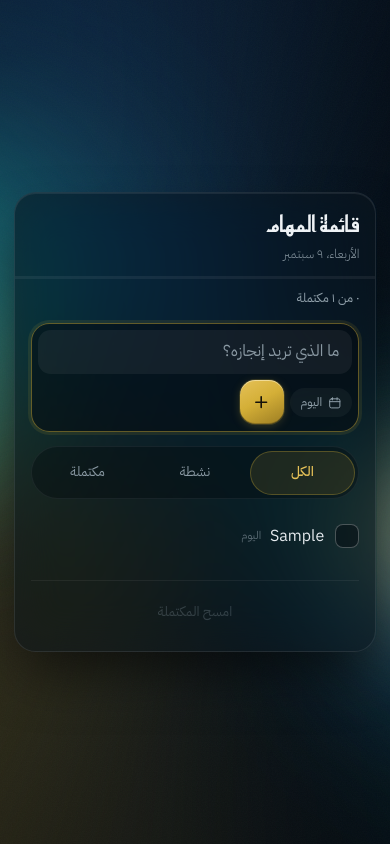
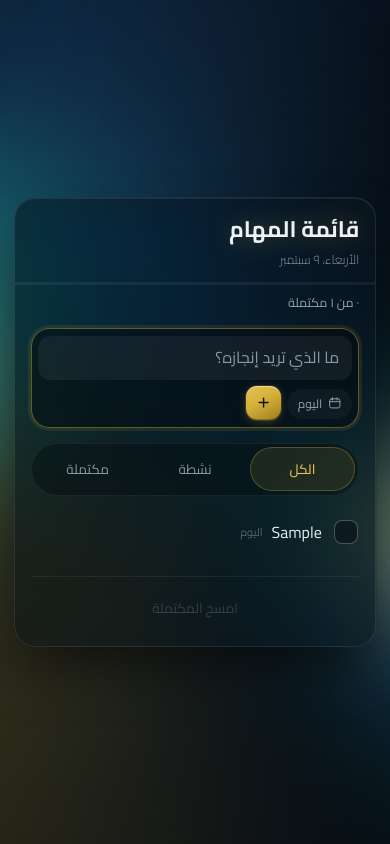
Before and after one commit to Bassam-Alhindi/ToDo-List, a plain HTML site: page index.html in a window 390 px wide. Both pictures are taken after typing "Sample" into the empty fields and a click on the button "أضف المهمة". Drawn offline with Linux system fonts and the light colour scheme.

Commit message:
Refine typography, add button, glows, and mobile tap target
- Replace Reem Kufi with Cairo across the whole interface. The kufi display
  face was deforming letter joins (the taa marbuta and final meem in
  "قائمة المهام"); Cairo renders them correctly and reads smoother.
- Scale the add button from 44px to 34px so it sits at 0.78x the input line,
  keeping a 46px tap area via an invisible ::after so touch is unaffected.
- Give the title an ambient gold sheen that sweeps along the letters plus a
  breathing drop-shadow, with the base colour left light for readability.
- Add a breathing golden glow to completed checkboxes and a faint pulsing
  tint across the completed row.
- Make the checkbox wrapper a <label> so taps anywhere in its 44px area are
  forwarded to the input natively, rather than relying on a pseudo-element
  hit area that iOS Safari does not handle reliably.

All ambient motion resolves to a static state under prefers-reduced-motion.

Co-Authored-By: Claude Opus 5 <noreply@anthropic.com>
Claude-Session: https://claude.ai/code/session_01NJZwqTYsHBktZhRuA9Xg2c

```diff
--- a/index.html
+++ b/index.html
@@ -7,7 +7,7 @@
 <title>قائمة المهام</title>
 <link rel="preconnect" href="https://fonts.googleapis.com">
 <link rel="preconnect" href="https://fonts.gstatic.com" crossorigin>
-<link href="https://fonts.googleapis.com/css2?family=IBM+Plex+Sans+Arabic:wght@300;400;500;600&family=Reem+Kufi:wght@400;500;600&display=swap" rel="stylesheet">
+<link href="https://fonts.googleapis.com/css2?family=Cairo:wght@300;400;500;600;700;800&display=swap" rel="stylesheet">
 <link rel="stylesheet" href="style.css">
 </head>
 <body>
--- a/script.js
+++ b/script.js
@@ -307,7 +307,9 @@ function createTaskElement(text, isDone, dueDate) {
     li.dataset.text = text;
     if (isDone) li.classList.add('done');
 
-    const check = document.createElement('span');
+    /* <label> يمرّر اللمسة إلى المربّع تمريرًا أصليًّا في كلّ المتصفّحات،
+       بخلاف توسيع المساحة بعنصر زائف الذي لا يُعوَّل عليه في iOS Safari */
+    const check = document.createElement('label');
     check.className = 'check';
 
     const checkbox = document.createElement('input');
--- a/style.css
+++ b/style.css
@@ -46,7 +46,7 @@ body {
     place-items: center;
     place-items: safe center;
 
-    font-family: "IBM Plex Sans Arabic", "Segoe UI", Tahoma, sans-serif;
+    font-family: "Cairo", "Segoe UI", Tahoma, sans-serif;
     font-size: 16px;
     line-height: 1.7;
     letter-spacing: normal;
@@ -210,14 +210,39 @@ body::after {
 
 h1 {
     margin: 0;
-    font-family: "Reem Kufi", "IBM Plex Sans Arabic", sans-serif;
-    font-weight: 500;
-    /* الكوفي له امتدادات تحت الخطّ، فيحتاج سطرًا أفسح من المعتاد */
+    /* Cairo يرسم وصلات العربية سليمة، بخلاف الكوفي العرضيّ الذي كان يشوّه
+       التاء المربوطة والميم الأخيرة في "قائمة المهام" */
+    font-family: "Cairo", "Segoe UI", Tahoma, sans-serif;
+    font-weight: 700;
     font-size: clamp(1.4rem, 5.6vw, 2.05rem);
-    line-height: 1.35;
+    line-height: 1.4;
     letter-spacing: normal;
     color: #eef2f5;
     text-wrap: balance;
+
+    /* شريط ذهبيّ يعبر الحروف ببطء، وتوهّج يتنفّس خلفها.
+       القاعدة تبقى فاتحة فلا تُمسّ قابلية القراءة. */
+    background-image: linear-gradient(100deg,
+        #eef2f5 0%, #eef2f5 38%,
+        #f7e3ab 47%, #e5c158 51%, #f7e3ab 55%,
+        #eef2f5 64%, #eef2f5 100%);
+    background-size: 260% 100%;
+    background-position: 100% 0;
+    -webkit-background-clip: text;
+    background-clip: text;
+    -webkit-text-fill-color: transparent;
+    animation: title-sheen 9s var(--silk) infinite,
+               title-breathe 5.2s ease-in-out infinite;
+}
+
+@keyframes title-sheen {
+    0%,  12% { background-position: 100% 0; }
+    62%, 100% { background-position: 0% 0; }
+}
+
+@keyframes title-breathe {
+    0%, 100% { filter: drop-shadow(0 0 0.35rem rgba(212, 175, 55, 0.16)); }
+    50%      { filter: drop-shadow(0 0 0.9rem rgba(212, 175, 55, 0.4)); }
 }
 
 .today {
@@ -367,12 +392,12 @@ h1 {
 #addBtn {
     position: relative;
     flex: 0 0 auto;
-    width: var(--touch);
-    height: var(--touch);
+    width: 2.15rem;
+    height: 2.15rem;
     display: grid;
     place-items: center;
     border: none;
-    border-radius: 0.95rem;
+    border-radius: 0.7rem;
     cursor: pointer;
     color: #14110a;
     background: linear-gradient(152deg,
@@ -398,12 +423,20 @@ h1 {
     transition: opacity 0.34s var(--silk);
 }
 
+/* مساحة لمس 44px حول الزرّ الصغير دون تكبيره بصريًّا */
+#addBtn::after {
+    content: "";
+    position: absolute;
+    inset: -0.36rem;
+    border-radius: inherit;
+}
+
 #addBtn svg {
     position: relative;
-    width: 1.15rem;
-    height: 1.15rem;
+    width: 0.95rem;
+    height: 0.95rem;
     stroke: currentColor;
-    stroke-width: 2.1;
+    stroke-width: 2.3;
     stroke-linecap: round;
     fill: none;
     /* الزائد المستدير بزاوية 90° يعود إلى ذاته، فالدوران ينحلّ تمامًا */
@@ -573,13 +606,18 @@ li.removing {
 
 /* checkbox — 24px mark, 44px tap area */
 
+/* الغلاف هو مساحة اللمس كاملةً (44px)، والمربّع المرئيّ 24px في وسطه.
+   الهوامش السالبة تُبقي تخطيط السطر كما كان رغم اتّساع المساحة. */
 .check {
     position: relative;
     flex: 0 0 auto;
-    width: 1.5rem;
-    height: 1.5rem;
+    width: var(--touch);
+    height: var(--touch);
+    margin-inline: -0.55rem;
     display: grid;
     place-items: center;
+    cursor: pointer;
+    -webkit-tap-highlight-color: transparent;
 }
 
 .check input {
@@ -587,8 +625,8 @@ li.removing {
     -webkit-appearance: none;
     position: relative;
     margin: 0;
-    width: 100%;
-    height: 100%;
+    width: 1.5rem;
+    height: 1.5rem;
     border: 1.5px solid rgba(255, 255, 255, 0.26);
     border-radius: 0.5rem;
     background: rgba(4, 10, 16, 0.5);
@@ -606,16 +644,17 @@ li.removing {
     100% { transform: scale(1); }
 }
 
-/* توسيع مساحة اللمس دون تغيير الشكل */
-.check input::before {
-    content: "";
-    position: absolute;
-    inset: -0.625rem;
-}
-
 .check input:checked {
     background: linear-gradient(145deg, var(--gold-soft), var(--gold) 55%, var(--gold-deep));
     border-color: transparent;
+    /* توهّج ذهبيّ يتنفّس ببطء: حضور هادئ لا يخطف البصر عن النصّ */
+    animation: done-glow 3.4s var(--silk) infinite;
+}
+
+@keyframes done-glow {
+    0%,
+    100% { box-shadow: 0 0 0.5rem rgba(212, 175, 55, 0.26); }
+    50%  { box-shadow: 0 0 1.15rem 0.1rem rgba(212, 175, 55, 0.55); }
 }
 
 .check input:active { transform: scale(0.9); }
@@ -691,6 +730,16 @@ li.removing {
 li.done .task-ink {
     background-size: 100% 1.5px;
     color: var(--text-faint);
+}
+
+/* حضور ذهبيّ هادئ يتنفّس على امتداد السطر المنجَز */
+li.done {
+    animation: row-done-glow 4.6s ease-in-out infinite;
+}
+
+@keyframes row-done-glow {
+    0%, 100% { background-color: rgba(212, 175, 55, 0.022); }
+    50%      { background-color: rgba(212, 175, 55, 0.07); }
 }
 
 .due-badge {
@@ -874,7 +923,8 @@ li:focus-within .del {
 }
 
 .cal-title {
-    font-family: "Reem Kufi", "IBM Plex Sans Arabic", sans-serif;
+    font-family: "Cairo", "Segoe UI", Tahoma, sans-serif;
+    font-weight: 600;
     font-size: 0.9375rem;
     color: var(--text);
 }
@@ -1105,7 +1155,7 @@ button, input {
     /* يرفع الزرّ والقرص ليصيرا خليّتين مباشرتين في الشبكة */
     .composer-row { display: contents; }
     .date-pill { min-height: 1.85rem; }
-    #addBtn { width: 2.6rem; height: 2.6rem; }
+    #addBtn { width: 2rem; height: 2rem; }
 
     .tab { min-height: 2.2rem; font-size: 0.8125rem; }
     #taskList { max-height: min(52vh, 24rem); }
@@ -1127,4 +1177,10 @@ button, input {
     /* زرّ الحذف يبقى سياقيًّا: الكشف فوريّ بلا انتقال */
     .check.pulse,
     .check.pulse::after { animation: none; }
+    .check input:checked {
+        animation: none;
+        box-shadow: 0 0 0.5rem rgba(212, 175, 55, 0.26);
+    }
+    h1 { animation: none; }
+    li.done { animation: none; background-color: rgba(212, 175, 55, 0.04); }
 }
```
